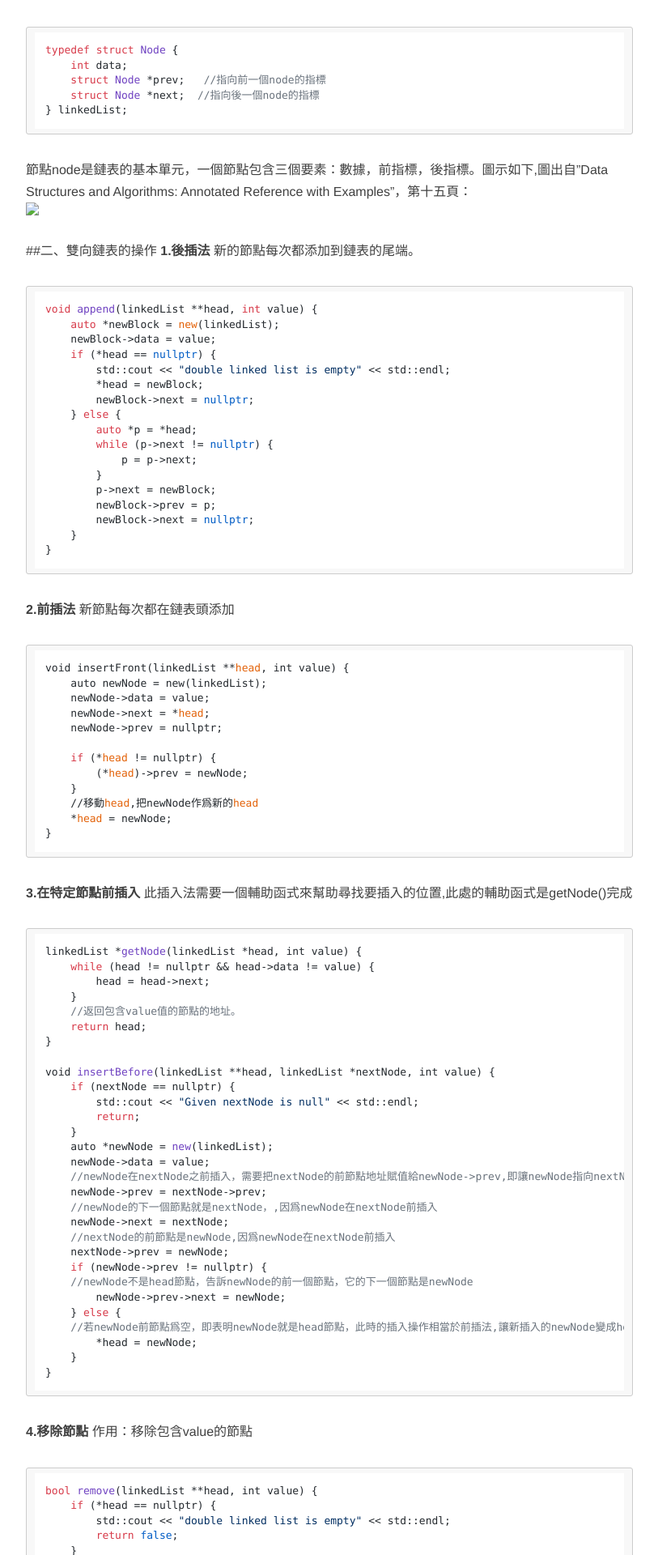
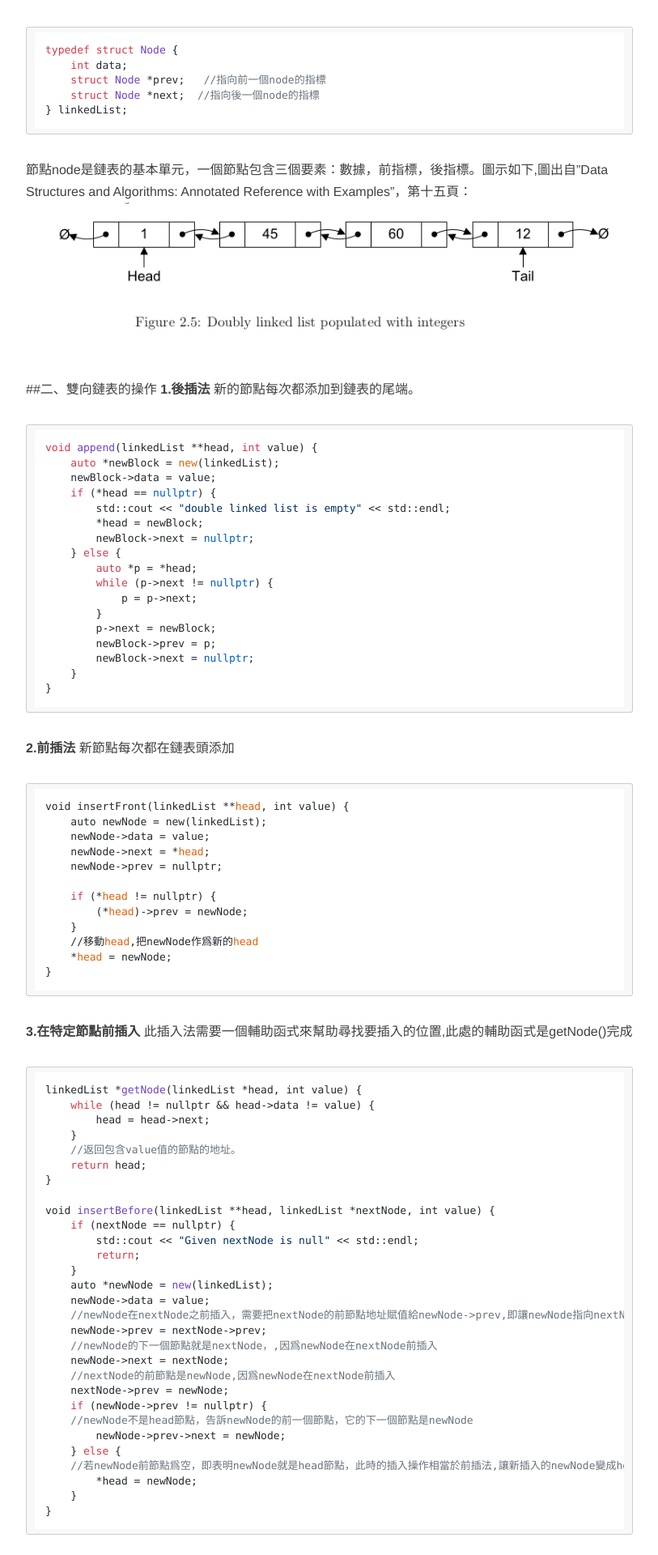
Before and after one commit to huangwenshan1999/huangwenshan1999.github.io, a Jekyll site: the page built from _posts/2019-03-22-Double-linked-list.md, in a window 1280 px wide. Shown: the part 650-2570 px from the top of the page at 81% size, without its empty margins (233-1046 px from the left). Built offline with Jekyll 4.4.1, drawn with Linux system fonts in a browser that asks for light colours; nearby versions of some CDN libraries; comment, search, counter and statistics services are not loaded.

Commit message:
add block Double-linked-list

````diff
--- a/_posts/2019-03-22-Double-linked-list.md
+++ b/_posts/2019-03-22-Double-linked-list.md
@@ -23,7 +23,7 @@ typedef struct Node {
 ```
 節點node是鏈表的基本單元，一個節點包含三個要素：數據，前指標，後指標。圖示如下,圖出自"Data Structures and Algorithms:
 Annotated Reference with Examples"，第十五頁：
-![ ](/home/wilson/src/git/huangwenshan1999.github.io/post_img/double-linked-list/double_linked_list_p15.png  "Double linked list")
+![ ](https://github.com/huangwenshan1999/huangwenshan1999.github.io/raw/master/post_img/double-linked-list/double_linked_list_p15.png  "Double linked list")
 
 ##二、雙向鏈表的操作
 **1.後插法**
@@ -163,4 +163,4 @@ linkedList *reverseTraverse(linkedList *head) {
 ```
 反向歷遍如下圖所示，圖出自”Data Structures and Algorithms:
 Annotated Reference with Examples”，第十七頁：
-![ ](/home/wilson/src/git/huangwenshan1999.github.io/post_img/double-linked-list/double_linked_list_p17.png  "reverse traverse")
+![ ](https://github.com/huangwenshan1999/huangwenshan1999.github.io/raw/master/post_img/double-linked-list/double_linked_list_p17.png  "reverse traverse")
````
